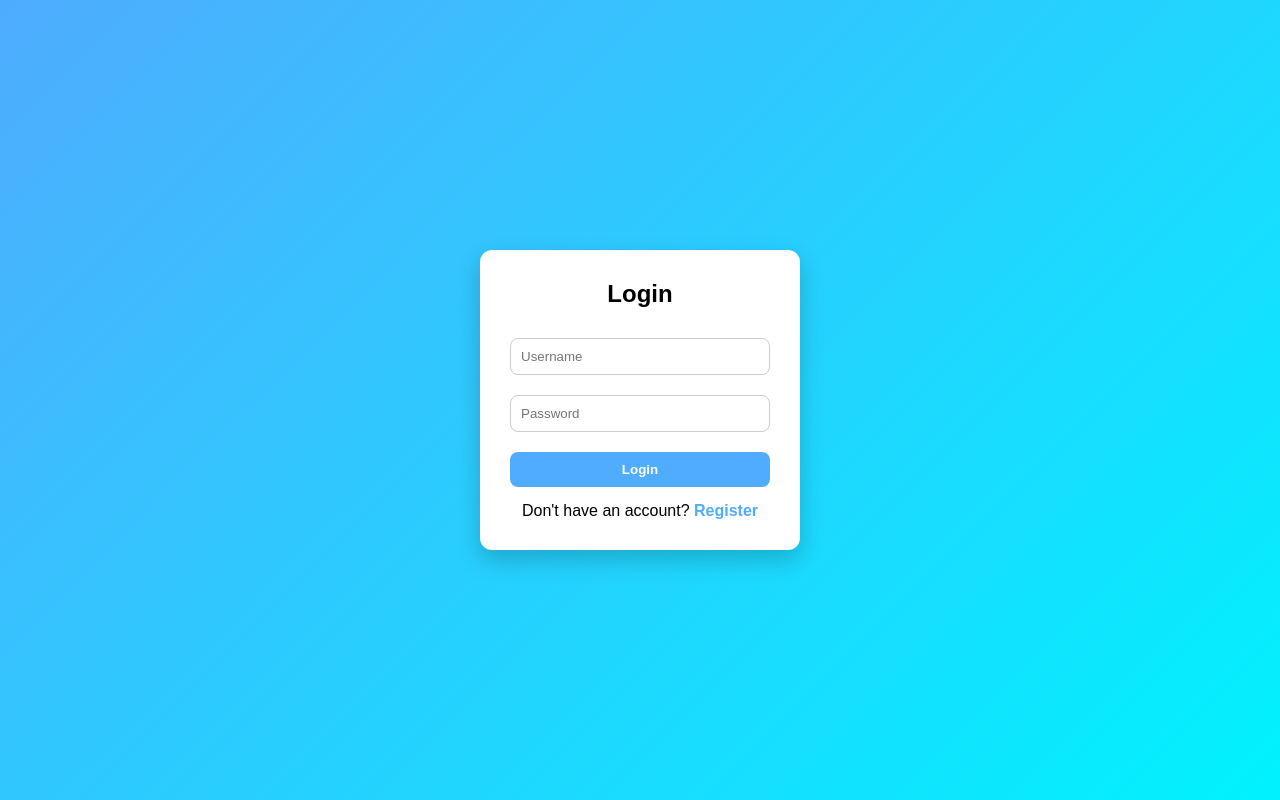
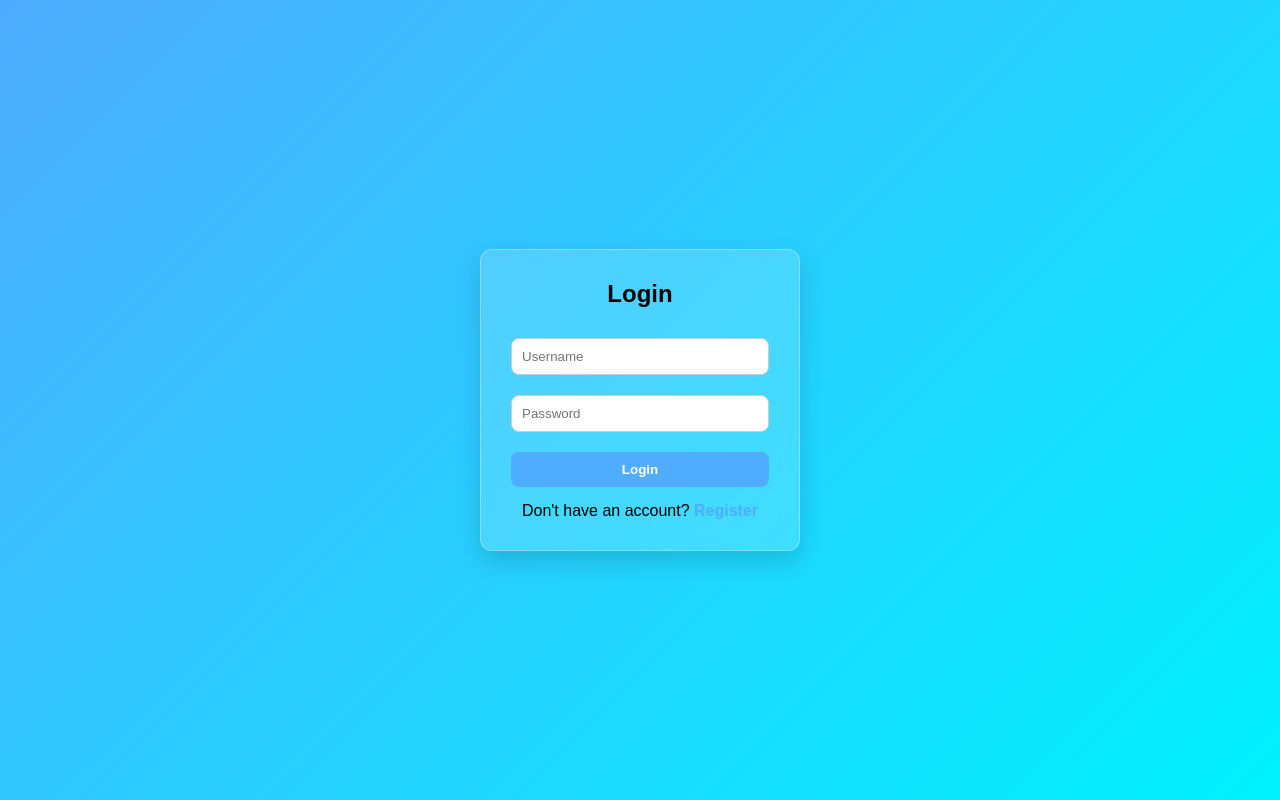
Before and after one commit to hitenr123/Chat_io, a Flask app: page /login in a window 1280 px wide. Run offline with Flask 3, Linux system fonts and the light colour scheme.

Commit message:
Refactor form-box styles for improved aesthetics and usability

```diff
--- a/static/style.css
+++ b/static/style.css
@@ -18,10 +18,14 @@ body {
 }
 
 .form-box {
-  background: white;
+  background: rgba(255, 255, 255, 0.15);
+  backdrop-filter: blur(10px);
   padding: 30px;
   border-radius: 12px;
-  box-shadow: 0 10px 25px rgba(0,0,0,0.2);
+
+  border: 1px solid rgba(255,255,255,0.3);
+
+  box-shadow: 0 10px 25px rgba(0,0,0,0.15);
   position: relative;
 }
 
```
